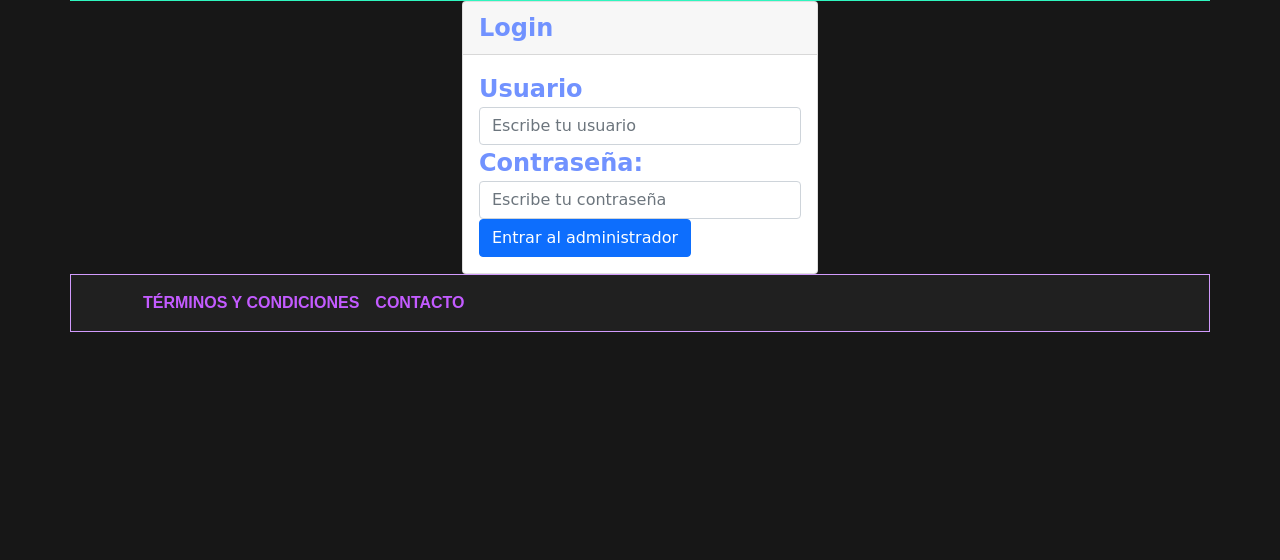
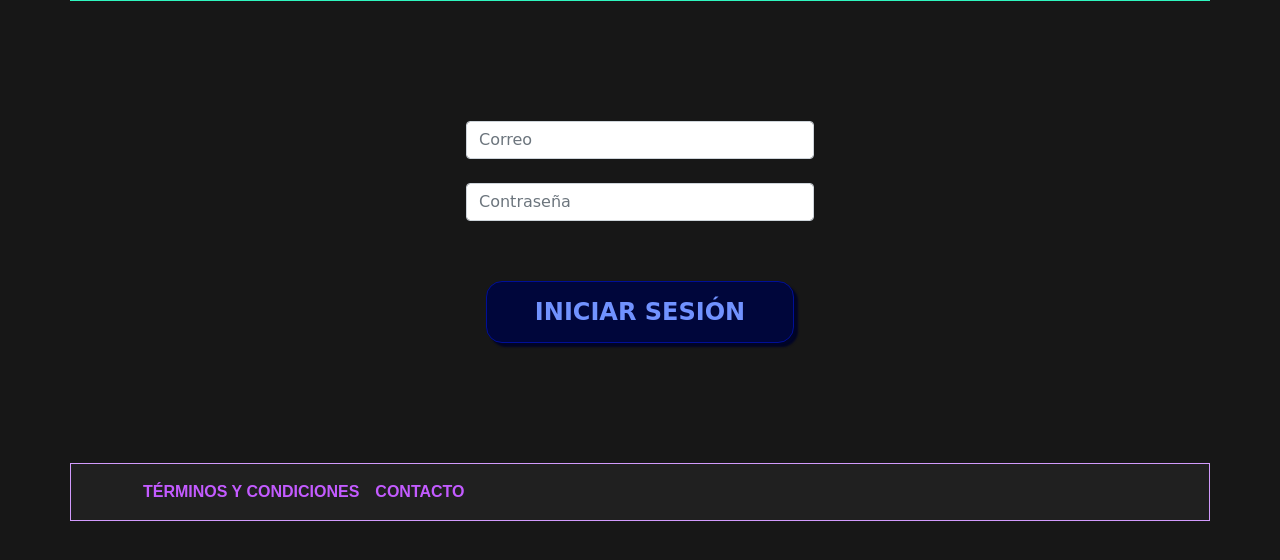
Before and after one commit to Dragon-R/catcoinweb, a PHP site: page /sesion.php in a window 1280 px wide. Shown: the part 81-641 px from the top of the page. Run offline with PHP 8.4, Linux system fonts and the light colour scheme; data that the repository does not hold is empty.

Commit message:
inicio de sesion

```diff
--- a/administrador/index.php
+++ b/administrador/index.php
@@ -21,9 +21,6 @@ if ($_POST) {
     </head>
     <body>
         <div class="container">
-            <br>
-            <br>
-            <br>
             <div class="row justify-content-md-center">
                 <div class="col-md-4">
                     <div class="card">
--- a/administrador/template/cabecera.php
+++ b/administrador/template/cabecera.php
@@ -33,5 +33,4 @@ if (!isset($_SESSION['usuario'])) {
             </div>
         </nav>
         <div id="texto" class="container">
-            <br>
             <div class="row">
--- a/css/styles.css
+++ b/css/styles.css
@@ -4,7 +4,7 @@ head, body {
     font-weight: 700;
 }
 
-div#cabecera {
+div#cabecera, div#card-header {
     padding-left: 4em;
     padding-right: 4em;
     background-color: #202020;
@@ -19,7 +19,7 @@ div#index {
     font-family: 'Comic Sans MS', arial;
 }
 
-div#pie {
+div#pie, div#card_body {
     padding-left: 4em;
     padding-right: 4em;
     background-color: #202020;
@@ -97,3 +97,8 @@ table#tab_usuarios {
     color: #7192FF;
     text-align: center;
 }
+
+div#sesion_correo, div#sesion_contrasena {
+    justify-content: center;
+    padding: 0.5em;
+}
--- a/sesion.php
+++ b/sesion.php
@@ -3,9 +3,9 @@
 <?php
 session_start();
 if ($_POST) {
-    if (($_POST['user']==$txtAlias) && ($_POST['contrasena']==$txtContrasena)) {
-        $_SESSION['user']="ok";
-        $_SESSION['userName']=$txtAlias;
+    if (($_POST['correo']==$txtCorreo) && ($_POST['contrasena']==$txtContrasena)) {
+        $_SESSION['correo']="ok";
+        $_SESSION['correo']=$txtCorreo;
         header('Location:index.php');
     }else{
         $mensaje="Error: El usuario o contraseña son incorrectos";
@@ -14,33 +14,29 @@ if ($_POST) {
 ?>
 
     <div id="sesion" class="container">
+        <br>
+        <br>
+        <br>
         <div class="row justify-content-md-center">
-            <div class="col-md-4">
-                <div class="card">
-                    <div class="card-header">
-                        Login
-                    </div>
-                    <div class="card-body">
-                        <?php if(isset($mensaje)) { ?>
-                        <div class="alert alert-danger" role="alert">
-                            <?php echo $mensaje; ?>
-                        </div>
-                        <?php } ?>
-                        <form method="POST">
-                            <div class = "form-group">
-                                <label>Usuario</label>
-                                <input type="text" class="form-control" name="usuario" placeholder="Escribe tu usuario">
-                            </div>
-                            <div class="form-group">
-                                <label>Contraseña:</label>
-                                <input type="password" class="form-control" name="contrasenia" placeholder="Escribe tu contraseña">
-                            </div>
-                            <button type="submit" class="btn btn-primary">Entrar al administrador</button>
-                        </form>
+            <form id="sesiones" method="POST" enctype="multipart/form-data">
+                <div id="sesion_correo" class="row align-items-center">
+                    <div class="col-4">
+                        <input type="email" class="form-control" name="txtCorreo" id="txtCorreo" value="" placeholder="Correo" minlength="5" maxlength="50" required>
                     </div>
                 </div>
-            </div>
+                <div id="sesion_contrasena" class="row align-items-center">
+                    <div class="col-4">
+                        <input type="password" id="password" class="form-control" name="txtContrasena" id="txtContrasena" value="" aria-describedby="passwordHelpInline" placeholder="Contraseña" minlength="8" maxlength="16" required>
+                    </div>
+                </div>
+                <div id="btn_jugar" class="col">
+                    <input id="btnregistrar" type="submit" class="btn btn-lg" name="accion" value="INICIAR SESIÓN">
+                </div>
+            </form>
         </div>
+        <br>
+        <br>
+        <br>
     </div>
 
 <?php include("template/pie.php"); ?>
```
Also changed, not shown: administrador/css/styles.css (+37 -2 lines).
